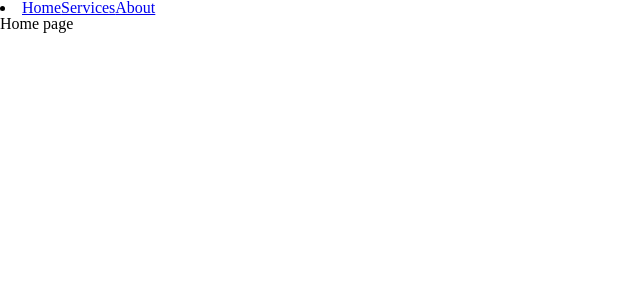
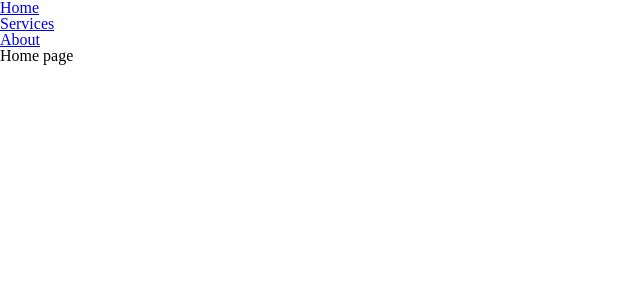
Before and after one commit to hn275/adam-website, a React app in the folder client/: page / in a window 1280 px wide. Shown: the top 300 px of the page, without its empty margins (0-640 px from the left). Built offline with nearby package versions, Linux system fonts and the light colour scheme.

Commit message:
fix: html tag for nav links

```diff
--- a/client/src/commons/components/Nav/index.tsx
+++ b/client/src/commons/components/Nav/index.tsx
@@ -1,23 +1,23 @@
 import { NavLink, NavLinkProps } from "react-router-dom";
 
+const NAV_LINKS = [
+  { to: "/", content: "Home" },
+  { to: "/services", content: "Services" },
+  { to: "/about", content: "About" },
+];
+
 export function Nav() {
-  const links = [
-    { to: "/", content: "Home" },
-    { to: "/services", content: "Services" },
-    { to: "/about", content: "About" },
-  ];
-
   const renderLinks = () => {
-    return links.map((link, index) => (
-      <Link key={index} to={link.to}>
-        {link.content}
-      </Link>
+    return NAV_LINKS.map((link) => (
+      <li key={link.content}>
+        <Link to={link.to}>{link.content}</Link>
+      </li>
     ));
   };
 
   return (
     <>
-      <li>{renderLinks()}</li>
+      <ul>{renderLinks()}</ul>
     </>
   );
 }
```
